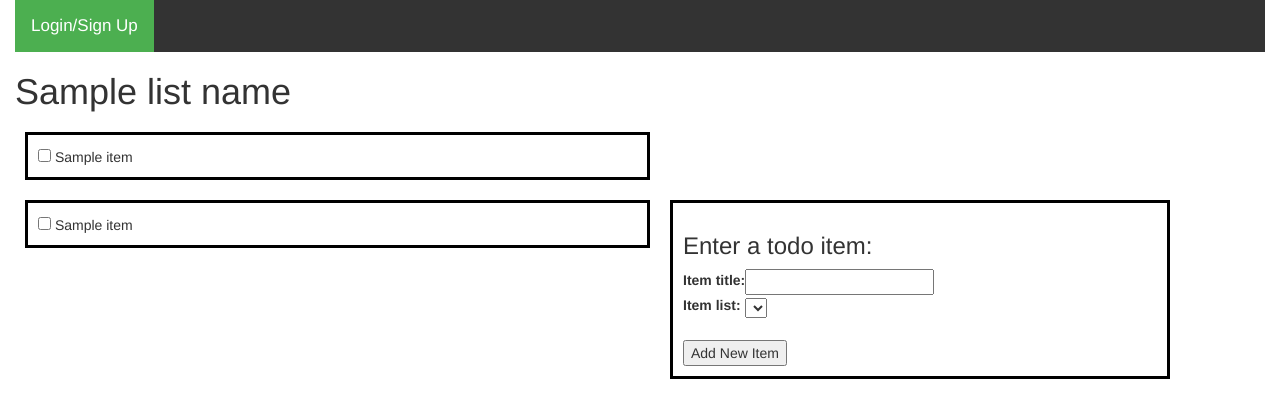
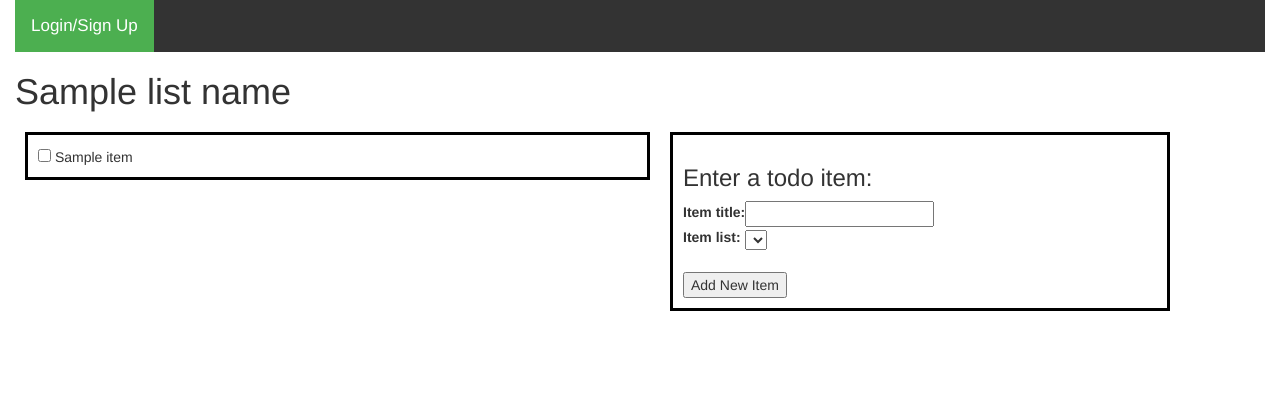
Before and after one commit to christinechengubc/ToDo, a Django app: template catalog/templates/index.html in a window 1280 px wide. Shown: the top 418 px of the page. Run offline with Django 3.2, Linux system fonts and the light colour scheme; tables that the repository leaves empty hold one stand-in row (values such as "Sample post"); the template is opened without the code that fills it: values that come from a table or form of the project are taken from there, most other values are stand-ins (such as "Sample title", 1, 10 or a date in 2020); lists and menus that the app fills with data are empty; some libraries are stand-ins or nearby versions.

Commit message:
fixed merge conflict remnants

```diff
--- a/catalog/templates/index.html
+++ b/catalog/templates/index.html
@@ -6,15 +6,8 @@
          <h1>{{ list_name }}</h1>
 
             <div class="wrapper">
-                  <div class="todolist_box">
-                  {% for item in list_items %}
-                  <input id="checkBox" type="checkbox"> {{ item.title }}
-                  <br>
-                  {% endfor %}
-                  </div>
 
                   <div class="todolist_box">
-
                         {% for item in todo_list %}
                             <input id="checkBox" type="checkbox"> {{ item.title }}
                             <br>
--- a/catalog/views.py
+++ b/catalog/views.py
@@ -41,7 +41,7 @@ def index(request):
         context={
         	'num_lists':num_lists,
         	'num_items':num_items,
-            'list_items':list_items,
+            'todo_list':todo_list,
             'list_name':list_name,
             'form': form
         },
```
Lines whose indentation alone changed are shown as unchanged.
